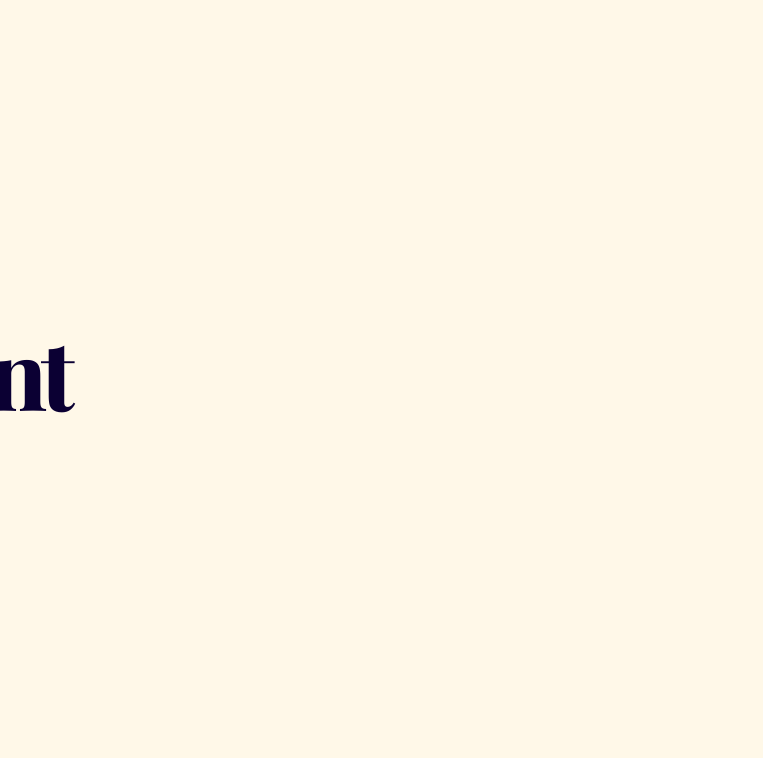
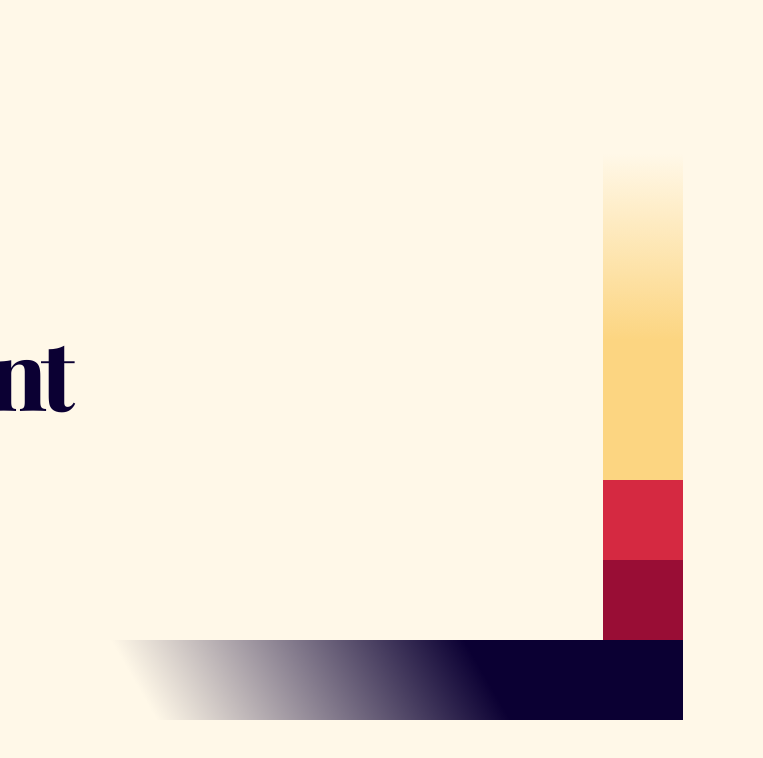
Before and after one commit to omzeton/omzeton.github.io, a website built with Vite: page index.html in a window 1280 px wide. Shown: the full height of the page, 517-1280 px from the left. Built offline with nearby package versions, Linux system fonts and the light colour scheme; animation ran at ten frames a second.

Commit message:
add box patterns

```diff
--- a/index.html
+++ b/index.html
@@ -62,6 +62,16 @@
         </svg>
       </a>
     </footer>
+    <div class="box-pattern">
+      <div class="box-pattern__wrapper">
+        <div class="box-pattern__box"></div>
+        <div class="box-pattern__box"></div>
+        <div class="box-pattern__box"></div>
+        <div class="box-pattern__box"></div>
+        <div class="box-pattern__box"></div>
+        <div class="box-pattern__box"></div>
+      </div>
+    </div>
     <div id="canvas" class="visualizations"></div>
     <script type="module" src="/main.js"></script>
   </body>
--- /dev/null
+++ b/sass/_box-pattern.scss
@@ -0,0 +1,61 @@
+@use "media" as *;
+@use "variables" as *;
+
+.box-pattern {
+  position: relative;
+  z-index: -1;
+  width: 100%;
+  height: 100%;
+
+  &__wrapper {
+    position: absolute;
+    right: 0;
+    bottom: 0;
+    width: 100%;
+    height: 100%;
+  }
+
+  &__box {
+    width: 5em;
+    height: 5em;
+    margin-left: auto;
+
+    &:nth-child(1) {
+      height: calc(100% - (5em * 4));
+      background: linear-gradient(180deg, $c1 22.92%, $c2 81.25%);
+    }
+
+    &:nth-child(2) {
+      background-color: $c2;
+    }
+
+    &:nth-child(3) {
+      background-color: $c3;
+    }
+
+    &:nth-child(4) {
+      background-color: $c4;
+    }
+
+    &:nth-child(5) {
+      background-color: $c5;
+    }
+
+    &:nth-child(6) {
+      position: relative;
+      top: -5em;
+      right: 5em;
+      width: 50%;
+      background: linear-gradient(240deg, $c5 20%, $c1 60%);
+
+      @include desktop-min {
+        width: 50%;
+        background: linear-gradient(240deg, $c5 22.92%, $c1 81.25%);
+      }
+
+      @include desktop-air {
+        width: 30%;
+      }
+    }
+  }
+}
--- a/sass/_layout.scss
+++ b/sass/_layout.scss
@@ -89,6 +89,7 @@ body {
 
     @include desktop-air {
       width: 500px;
+      margin-top: -30px;
     }
   }
 
@@ -141,6 +142,9 @@ body {
 }
 
 .visualizations {
+  position: relative;
+  top: -100%;
+  z-index: -2;
   width: 100%;
   height: 100%;
 }
--- a/sass/index.scss
+++ b/sass/index.scss
@@ -1 +1,2 @@
 @import "layout";
+@import "box-pattern";
--- a/shaders/fragment.glsl
+++ b/shaders/fragment.glsl
@@ -1,7 +1,9 @@
 uniform vec2 u_resolution;
 uniform float u_time;
 
+const vec3 C1 = vec3(1.0, 0.972, 0.909);
+
 void main() {
-    vec2 uv = (gl_FragCoord.xy) / min(u_resolution.x, u_resolution.y);
-    gl_FragColor = vec4(1.0, 0.972, 0.909, 1.0);
+    vec2 uv = gl_FragCoord.xy / u_resolution;
+    gl_FragColor = vec4(C1, 1.0);
 }
```
